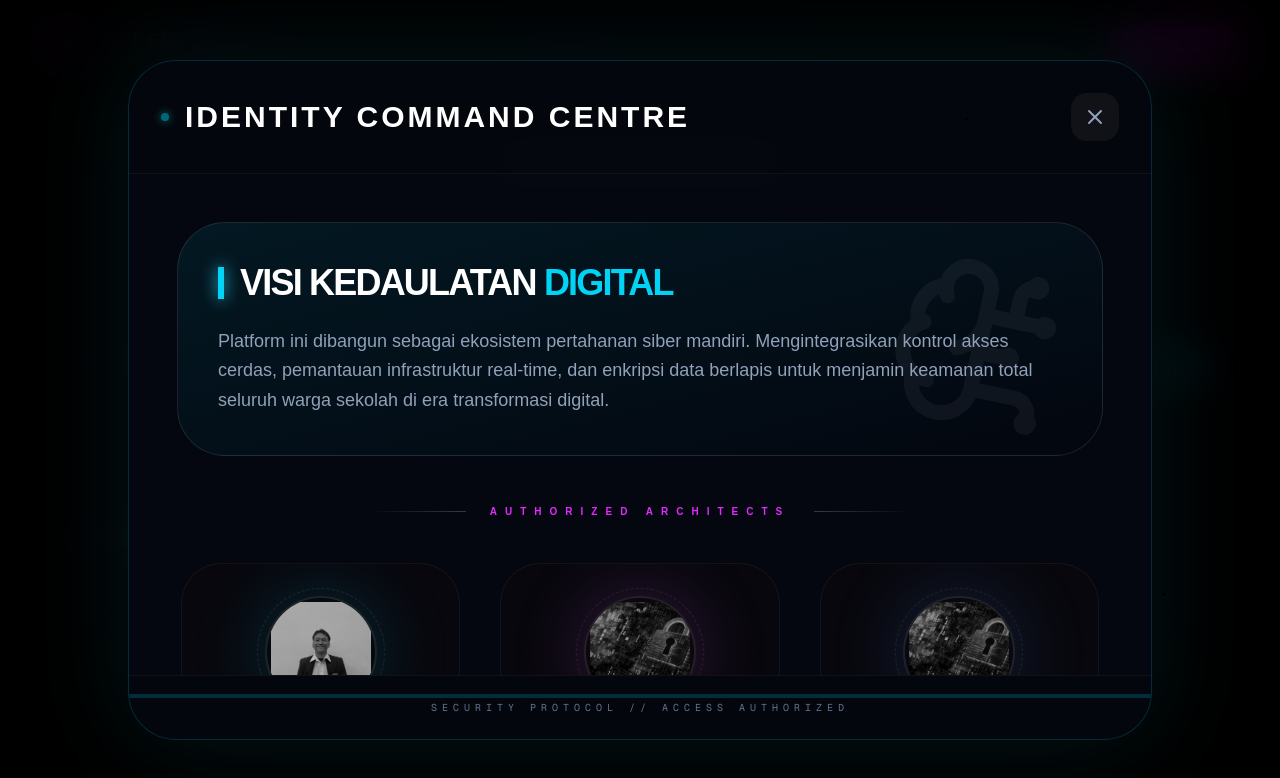
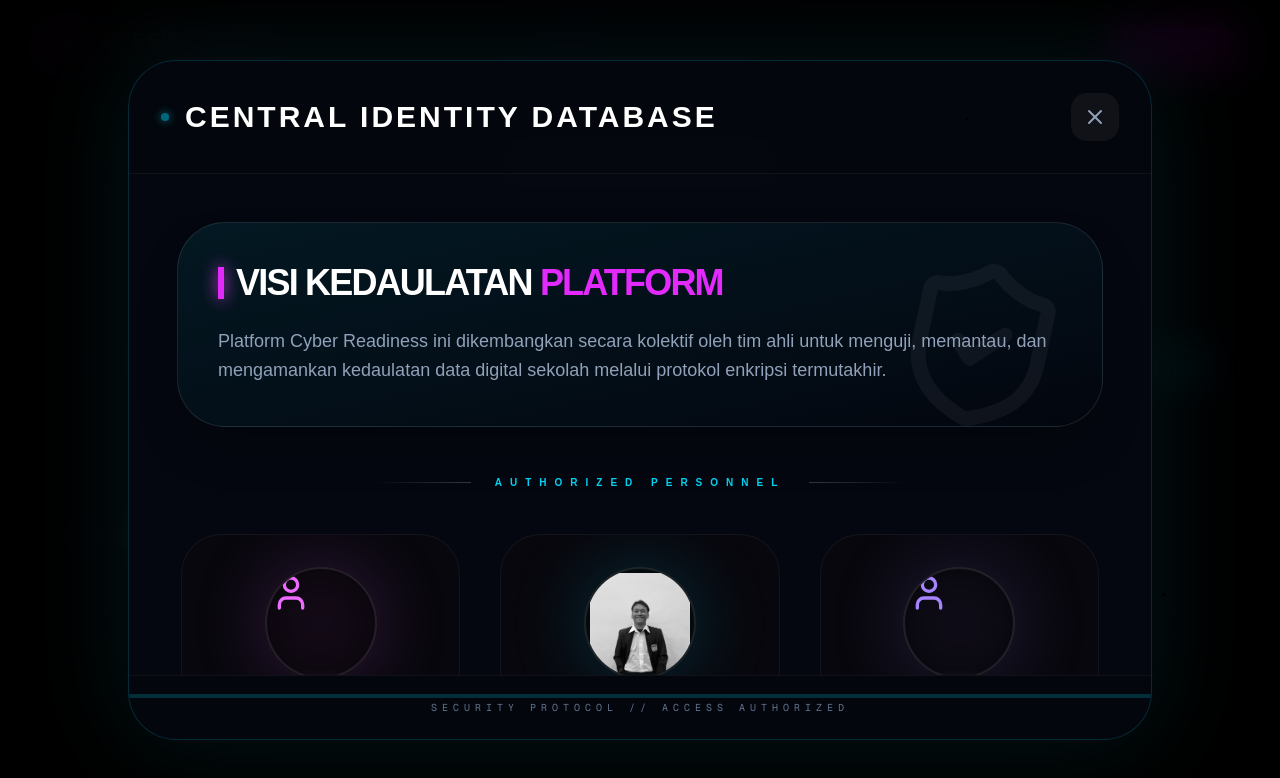
Before and after one commit to Edwinn1711/cyber-backend, a Next.js app: page / in a window 1280 px wide. Both pictures are taken after a click on the item "PROFIL". Shown: the part 4726-5504 px from the top of the page. Built offline with nearby package versions, Linux system fonts and the light colour scheme.

Commit message:
feat: complete team profile redesign with real biodata integration and luxury HUD visuals

```diff
--- a/app/(loginregister)/page.tsx
+++ b/app/(loginregister)/page.tsx
@@ -785,43 +785,74 @@ export default function CyberLandingDark() {
         }} />
       </main>
 
-{/* --- MODAL PROFIL (THE ARCHITECT TRIO - DEWA VERSION) --- */}
+{/* --- MODAL PROFIL (THE TRINITY ARCHITECTS - DEWA VERSION) --- */}
 <CyberModal
         isOpen={activeModal === 'PROFIL'}
         onClose={() => { setActiveModal(null); setInspectedArchitect(null); }}
-        title="IDENTITY COMMAND CENTRE"
+        title="CENTRAL IDENTITY DATABASE"
       >
         <div className="space-y-12 text-left">
 
           {/* --- PLATFORM VISION HUD --- */}
-          <div className="relative p-8 lg:p-10 rounded-[3rem] bg-gradient-to-br from-cyan-500/10 to-transparent border border-white/10 overflow-hidden group">
+          <div className="relative p-8 lg:p-10 rounded-[3rem] bg-gradient-to-br from-cyan-500/10 to-transparent border border-white/10 overflow-hidden group shadow-2xl">
             <div className="absolute top-0 right-0 p-8 opacity-5 group-hover:opacity-20 transition-opacity duration-1000 rotate-12">
-              <BrainCircuit size={180} />
+              <ShieldCheck size={180} />
             </div>
             <div className="relative z-10">
-               <div className="flex items-center gap-4 mb-6">
-                  <div className="w-1.5 h-8 bg-cyan-400 shadow-[0_0_15px_#22d3ee]" />
-                  <h3 className="text-3xl lg:text-4xl font-black text-white uppercase tracking-tighter">Visi Kedaulatan <span className="text-cyan-400">Digital</span></h3>
+               <div className="flex items-center gap-3 mb-6">
+                  <div className="w-1.5 h-8 bg-fuchsia-500 shadow-[0_0_15px_#d946ef]" />
+                  <h3 className="text-3xl lg:text-4xl font-black text-white uppercase tracking-tighter">Visi Kedaulatan <span className="text-fuchsia-500">Platform</span></h3>
                </div>
                <p className="text-slate-400 text-base lg:text-lg leading-relaxed max-w-4xl font-medium">
-                  Platform ini dibangun sebagai ekosistem pertahanan siber mandiri. Mengintegrasikan kontrol akses cerdas, pemantauan infrastruktur real-time, dan enkripsi data berlapis untuk menjamin keamanan total seluruh warga sekolah di era transformasi digital.
+                  Platform Cyber Readiness ini dikembangkan secara kolektif oleh tim ahli untuk menguji, memantau, dan mengamankan kedaulatan data digital sekolah melalui protokol enkripsi termutakhir.
                </p>
             </div>
           </div>
 
-          {/* --- THE ARCHITECT TRIO --- */}
+          {/* --- THE TRIO SECTION --- */}
           <div className="space-y-10">
             <div className="flex items-center gap-6 justify-center">
                <div className="h-px w-full max-w-[100px] bg-gradient-to-r from-transparent to-white/20" />
-               <span className="text-[10px] font-black tracking-[0.8em] text-fuchsia-500 uppercase">Authorized Architects</span>
+               <span className="text-[10px] font-black tracking-[0.8em] text-cyan-400 uppercase">Authorized Personnel</span>
                <div className="h-px w-full max-w-[100px] bg-gradient-to-l from-transparent to-white/20" />
             </div>
 
             <div className="grid grid-cols-1 md:grid-cols-3 gap-8">
               {[
-                { id: "001", name: "Devin Edwin", role: "Security Engineer", image: "/bg/devin.jpeg", bio: "Lead Architect. Spesialisasi dalam enkripsi database dan penguatan arsitektur server sekolah.", col: "cyan", skills: ["Networking", "Cryptography", "Infra"] },
-                { id: "002", name: "Lead Designer", role: "UI/UX Architect", bio: "Merancang antarmuka futuristik dengan fokus pada pengalaman pengguna siber dan interaksi visual.", col: "fuchsia", skills: ["HUD Design", "Framer", "UI Logic"] },
-                { id: "003", name: "Core Developer", role: "Logic Systems", bio: "Mengembangkan algoritma pemantauan real-time dan integrasi otomasi sistem keamanan pusat.", col: "blue", skills: ["React", "API Security", "Backend"] }
+                {
+                  id: "001",
+                  name: "Ester Sinaga",
+                  role: "Project Manager",
+                  image: null,
+                  bio: "Memegang kendali penuh atas manajemen proyek dan strategi implementasi sistem keamanan.",
+                  col: "fuchsia",
+                  details: { nid: "EST-9920", status: "Commander", sector: "Strategic Ops" }
+                },
+                {
+                  id: "002",
+                  name: "Devin Siahaan",
+                  role: "Web Developer",
+                  image: "/bg/devin.jpeg",
+                  bio: "Lead Developer & Infrastructure Architect. Spesialisasi dalam sistem enkripsi dan integrasi database siber.",
+                  col: "cyan",
+                  details: {
+                    full: "Devin Edwin Frederico Siahaan",
+                    nik: "1271211711050003",
+                    nisn: "9015005904",
+                    origin: "Medan, 17 Nov 2005",
+                    blood: "Type O",
+                    email: "devin1711edwin@gmail.com"
+                  }
+                },
+                {
+                  id: "003",
+                  name: "Iren Sitinjak",
+                  role: "Intelligence Architect",
+                  image: null,
+                  bio: "Bertanggung jawab atas arsitektur data intelijen dan analisis pengalaman pengguna digital.",
+                  col: "violet",
+                  details: { nid: "IRN-7712", status: "Chief Analyst", sector: "User Intelligence" }
+                }
               ].map((member, i) => (
                 <motion.div
                   key={i}
@@ -831,57 +862,57 @@ export default function CyberLandingDark() {
                 >
                   <div className="relative bg-[#08070d] border border-white/5 p-8 rounded-[2.5rem] h-full flex flex-col items-center text-center overflow-hidden">
 
-                    {/* HOLOGRAPHIC AVATAR ENGINE */}
+                    {/* AVATAR ENGINE */}
                     <div className="relative w-28 h-28 mb-6">
-                      <div className={`absolute inset-0 rounded-full blur-2xl opacity-20 ${member.col === 'cyan' ? 'bg-cyan-400' : member.col === 'fuchsia' ? 'bg-fuchsia-400' : 'bg-blue-400'}`} />
+                      <div className={`absolute inset-0 rounded-full blur-2xl opacity-20 ${member.col === 'cyan' ? 'bg-cyan-400' : member.col === 'fuchsia' ? 'bg-fuchsia-400' : 'bg-violet-400'}`} />
                       <div className="relative w-full h-full rounded-full border-2 border-white/10 p-1 bg-black/50 overflow-hidden">
-                        <img
-                          src={member.image || "/bg/cyber1.jpg"}
-                          className="w-full h-full object-cover grayscale group-hover:grayscale-0 brightness-75 group-hover:brightness-110 transition-all duration-700"
-                        />
-                        {/* Scan Line Effect */}
+                        {member.image ? (
+                          <img src={member.image} className="w-full h-full object-cover grayscale group-hover:grayscale-0 transition-all duration-700" alt={member.name} />
+                        ) : (
+                          <User size={40} className={member.col === 'cyan' ? 'text-cyan-400' : member.col === 'fuchsia' ? 'text-fuchsia-400' : 'text-violet-400'} />
+                        )}
                         <div className="absolute inset-0 bg-gradient-to-b from-transparent via-white/10 to-transparent h-6 w-full animate-scanner pointer-events-none" />
                       </div>
-                      {/* Spinning HUD Ring */}
-                      <div className={`absolute inset-[-8px] rounded-full border border-dashed border-white/10 animate-[spin_20s_linear_infinite] group-hover:border-cyan-500/50`} />
                     </div>
 
                     <h4 className="text-xl font-black text-white uppercase tracking-widest">{member.name}</h4>
-                    <p className={`text-[10px] font-bold uppercase tracking-[0.3em] mt-1 ${member.col === 'cyan' ? 'text-cyan-400' : 'text-fuchsia-400'}`}>{member.role}</p>
+                    <p className={`text-[10px] font-bold uppercase tracking-[0.3em] mt-1 ${member.col === 'cyan' ? 'text-cyan-400' : member.col === 'fuchsia' ? 'text-fuchsia-400' : 'text-violet-400'}`}>{member.role}</p>
 
-                    {/* EXPANDABLE DATA (TRANSISI SUPER SMOOTH) */}
+                    {/* EXPANDABLE DATA (TRANSISI DEWA) */}
                     <AnimatePresence>
                       {inspectedArchitect === member.id && (
-                        <motion.div
-                          initial={{ height: 0, opacity: 0 }}
-                          animate={{ height: 'auto', opacity: 1 }}
-                          exit={{ height: 0, opacity: 0 }}
-                          className="mt-6 pt-6 border-t border-white/10 w-full text-left"
-                        >
-                          <p className="text-xs text-slate-400 leading-relaxed font-medium mb-4">{member.bio}</p>
-                          <div className="flex flex-wrap gap-2 mb-4">
-                             {member.skills.map((s, idx) => (
-                               <span key={idx} className="px-2 py-0.5 rounded bg-white/5 border border-white/5 text-[8px] font-mono text-white/50">{s}</span>
+                        <motion.div initial={{ height: 0, opacity: 0 }} animate={{ height: 'auto', opacity: 1 }} exit={{ height: 0, opacity: 0 }} className="mt-6 pt-6 border-t border-white/10 w-full text-left">
+                          <p className="text-[11px] text-slate-400 leading-relaxed font-medium mb-6 italic">"{member.bio}"</p>
+
+                          <div className="space-y-3 bg-white/5 p-5 rounded-2xl border border-white/5 font-mono text-[9px] relative overflow-hidden">
+                             {/* Data-data dari gambar diaplikasikan disini untuk Devin */}
+                             {Object.entries(member.details).map(([key, val], idx) => (
+                               <div key={idx} className="flex justify-between border-b border-white/5 pb-2">
+                                  <span className="text-slate-500 uppercase">{key}:</span>
+                                  <span className="text-white font-bold">{val}</span>
+                               </div>
                              ))}
+                             <div className="absolute bottom-0 right-0 p-1 opacity-20"><Zap size={40} /></div>
                           </div>
-                          <div className="flex justify-between items-center bg-white/5 p-3 rounded-xl border border-white/5">
-                             <span className="text-[8px] font-mono text-cyan-400">AUTH_LEVEL: ACCESS_GRANTED</span>
-                             <CheckCircle2 size={12} className="text-emerald-500 animate-pulse" />
+
+                          <div className="mt-6 flex justify-between items-center">
+                             <span className="text-[8px] font-black text-emerald-500 tracking-widest">ENCRYPTED_ID_00{member.id}</span>
+                             <div className="w-2 h-2 rounded-full bg-emerald-500 animate-pulse shadow-[0_0_8px_#10b981]" />
                           </div>
                         </motion.div>
                       )}
                     </AnimatePresence>
 
-                    {!inspectedArchitect && <p className="mt-6 text-[8px] font-black text-slate-600 uppercase tracking-[0.4em] animate-pulse">Click to Inspect</p>}
+                    {!inspectedArchitect && <p className="mt-6 text-[8px] font-black text-slate-600 uppercase tracking-[0.4em] animate-pulse">Scan Personnel</p>}
                   </div>
                 </motion.div>
               ))}
             </div>
           </div>
 
-          {/* FOOTER MODAL CLEAN */}
+          {/* FOOTER MODAL */}
           <div className="pt-10 border-t border-white/5 flex flex-col items-center gap-4 text-center">
-             <p className="text-[9px] font-mono text-slate-600 tracking-[0.5em] uppercase">Security Protocol // Authenticated Platform Data</p>
+             <p className="text-[9px] font-mono text-slate-600 tracking-[0.5em] uppercase">Security Protocol Authorized Data Transmission</p>
              <div className="flex gap-6">
                 {[Facebook, Twitter, Instagram].map((Icon, i) => (
                   <Icon key={i} size={16} className="text-slate-700 hover:text-cyan-400 transition-all cursor-pointer" />
```
